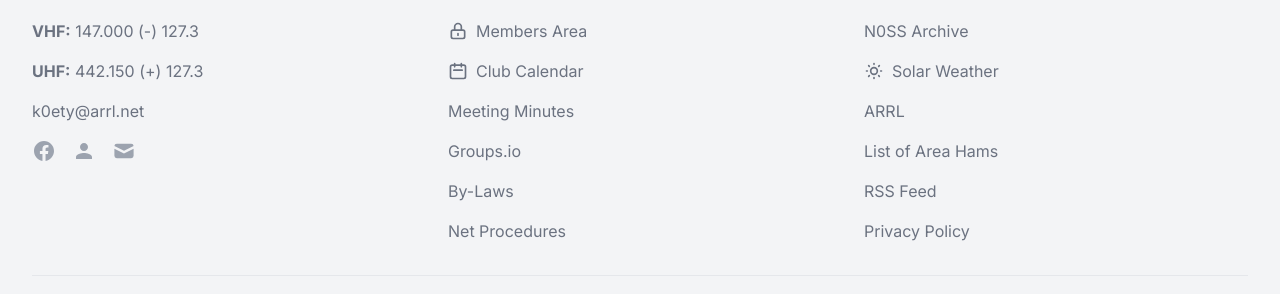
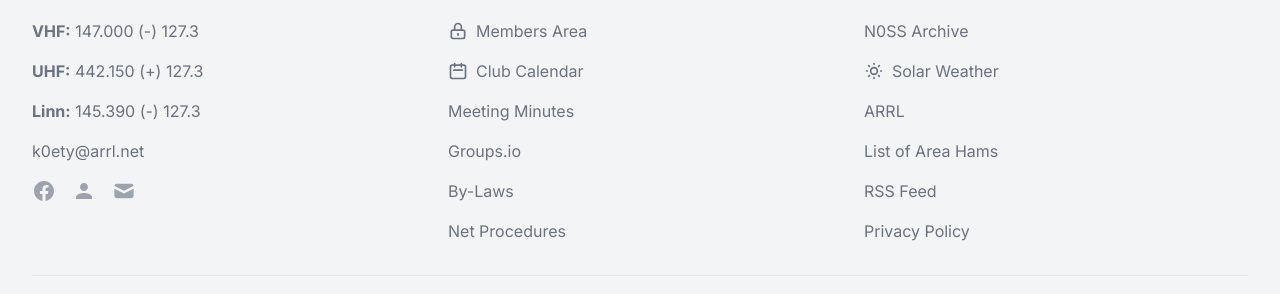
Before and after one commit to kspillane/mmarc-website, a Jekyll site: the page built from index.md, in a window 1280 px wide. Shown: the part 1176-1470 px from the top of the page. Built offline with Jekyll 4.4.1, drawn with Linux system fonts in a browser that asks for light colours; nearby versions of some CDN libraries.

Commit message:
Add Linn repeater to footer
Added the Linn repeater info (145.390) to the Contact & Repeater section in the footer to match the format of the existing VHF and UHF repeater entries.

```diff
--- a/_includes/footer.html
+++ b/_includes/footer.html
@@ -14,6 +14,11 @@
                     <li>
                         <p class="text-base text-gray-500 dark:text-gray-400">
                             <strong>UHF:</strong> 442.150 (+) 127.3
+                        </p>
+                    </li>
+                    <li>
+                        <p class="text-base text-gray-500 dark:text-gray-400">
+                            <strong>Linn:</strong> 145.390 (-) 127.3
                         </p>
                     </li>
                     <li>
```
